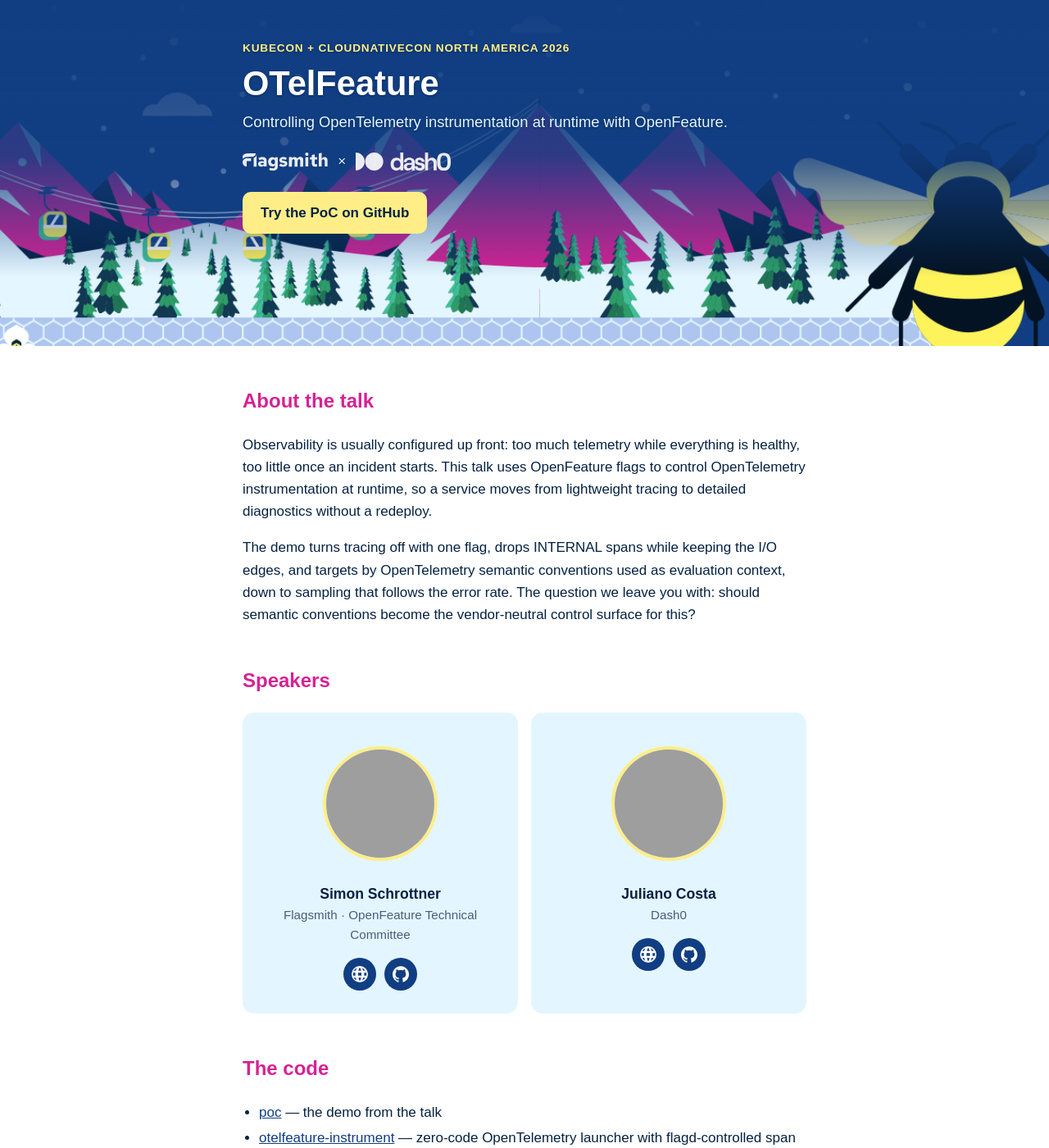
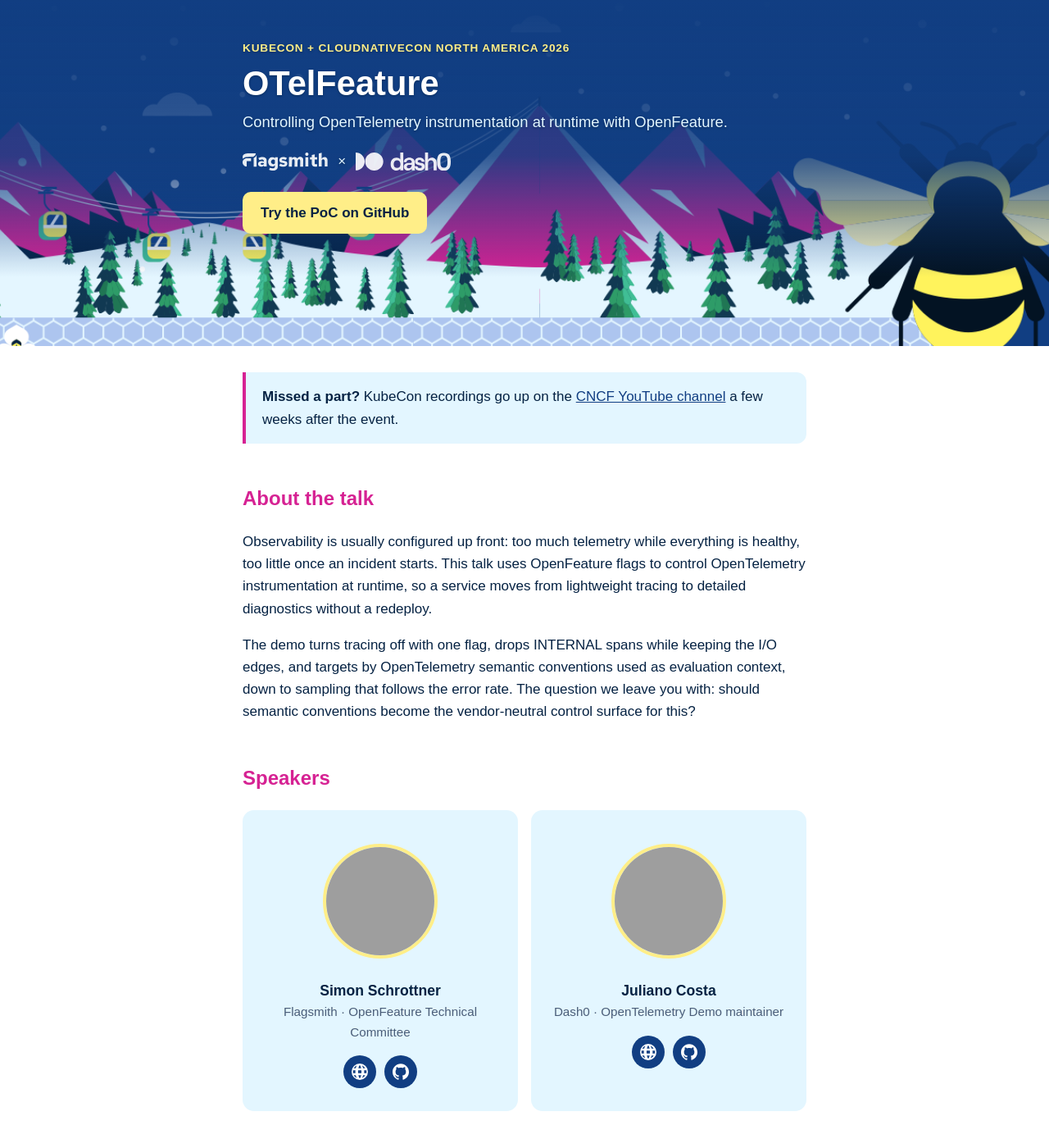
Before and after one commit to OTelFeature/otelfeature.github.io, a Jekyll site: the page built from index.md, in a window 1280 px wide and 1400 px high. Shown: the whole window at 82% size. Built offline with Jekyll 4.4.1, drawn with Linux system fonts in a browser that asks for light colours; grey boxes are pictures that could not be loaded.

Commit message:
Dash0-only booth, recording via CNCF YouTube instead of an email sign-up, Juliano's role
- Flagsmith has no booth: the booth block is a single dash0_booth value
- Drop recording_signup_url; the callout points to the CNCF YouTube
  channel until recording_url is set, so the page collects no emails
- Juliano: OpenTelemetry Demo maintainer

Co-Authored-By: Claude Opus 5.5 <noreply@anthropic.com>

```diff
--- a/_config.yml
+++ b/_config.yml
@@ -8,12 +8,9 @@ exclude:
 
 # Optional blocks. Each one stays hidden while its value is empty.
 slides_url:            # the slide deck, ungated
-recording_signup_url:  # opt-in form that sends the recording (consent per company)
-recording_url:         # once the recording is out; replaces the sign-up callout
+recording_url:         # once the recording is out; replaces the CNCF YouTube pointer
 session_url:           # the session's page on the event schedule, for feedback
-booths:
-  flagsmith:           # e.g. "Booth S12"
-  dash0:
+dash0_booth:           # e.g. "Booth S12" (Flagsmith has no booth)
 # Cookie-less analytics, no consent banner needed. Set one of them.
 plausible_domain:      # e.g. otelfeature.github.io
 goatcounter_code:      # e.g. otelfeature → otelfeature.goatcounter.com
--- a/index.md
+++ b/index.md
@@ -20,28 +20,16 @@ Controlling OpenTelemetry instrumentation at runtime with OpenFeature.
 
 </div>
 
-{% if site.recording_url %}
 <div class="callout" markdown="1">
 
-**Missed a part?** [Watch the recording]({{ site.recording_url }}).
+{% if site.recording_url %}**Missed a part?** [Watch the recording]({{ site.recording_url }}).{% else %}**Missed a part?** KubeCon recordings go up on the [CNCF YouTube channel](https://www.youtube.com/@cncf) a few weeks after the event.{% endif %}
 
 </div>
-{% elsif site.recording_signup_url %}
-<div class="callout" markdown="1">
 
-**The recording isn't out yet.** [Get an email when it is]({{ site.recording_signup_url }}), together with {% unless site.slides_url %}the slides and {% endunless %}the follow-ups from Q&A.
-
-</div>
-{% endif %}
-
-{% if site.booths.flagsmith or site.booths.dash0 %}
+{% if site.dash0_booth %}
 ## Find us at KubeCon
 
-Want to see the demo with your own stack, or argue about the open questions? Come by:
-
-{% if site.booths.flagsmith %}- **Flagsmith**: {{ site.booths.flagsmith }}
-{% endif %}{% if site.booths.dash0 %}- **Dash0**: {{ site.booths.dash0 }}
-{% endif %}
+Want to see the demo with your own stack, or argue about the open questions? Come by the Dash0 booth: **{{ site.dash0_booth }}**.
 {% endif %}
 
 ## About the talk
@@ -74,7 +62,7 @@ Flagsmith · OpenFeature Technical Committee
 
 ### Juliano Costa
 
-Dash0
+Dash0 · OpenTelemetry Demo maintainer
 
 - [Website](https://jcosta.dev)
 - [GitHub](https://github.com/julianocosta89)
```
Also changed, not shown: README.md.
